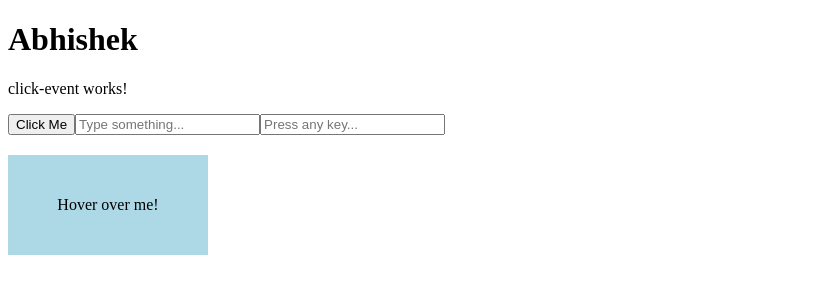
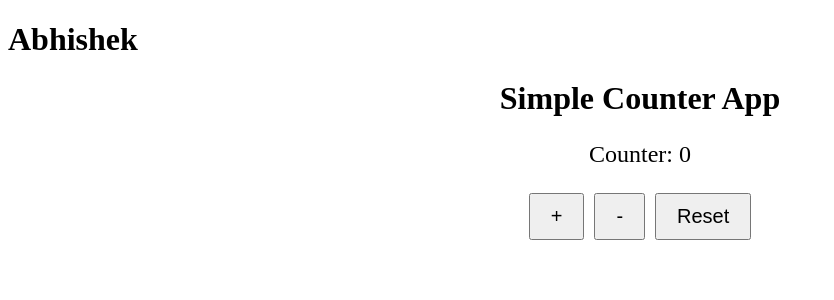
Before and after one commit to abhishek0903200/Angular, an Angular app: page / in a window 1280 px wide. Shown: the top 300 px of the page, without its empty margins (0-834 px from the left). Built offline with nearby package versions, Linux system fonts and the light colour scheme.

Commit message:
adding functions

```diff
--- a/src/app/app.html
+++ b/src/app/app.html
@@ -1,6 +1,7 @@
 <h1>Abhishek</h1>
 
-<app-click-event></app-click-event>
+<app-counter-app></app-counter-app>
+<!-- <app-click-event></app-click-event> -->
 
 <!-- <h2>{{count}}</h2>
 <button (click)="handleClick()">Submit</button> -->
--- a/src/app/app.ts
+++ b/src/app/app.ts
@@ -4,11 +4,13 @@ import { Login } from './login/login';
 import { SignInComponent } from './signin/sigin';
 import { Events } from './events/events';
 import { ClickEvent } from './click-event/click-event';
+import { CounterApp } from './counter-app/counter-app';
 
 @Component({
   selector: 'app-root',
   imports: [
-    ClickEvent,
+    CounterApp
+    // ClickEvent,
     // Login, SignInComponent, Events
   ],
   templateUrl: './app.html',
--- a/src/app/counter-app/counter-app.css
+++ b/src/app/counter-app/counter-app.css
@@ -0,0 +1,21 @@
+button{
+    font-size: 20px;
+    padding: 10px 20px;
+    margin: 5px;
+    cursor: pointer;
+}
+
+h1{
+    text-align: center;
+}
+
+.count{
+    font-size: 24px;
+    text-align: center;
+    margin-bottom: 20px;
+}
+
+.btns{
+    display: flex;
+    justify-content: center;
+}
--- a/src/app/counter-app/counter-app.html
+++ b/src/app/counter-app/counter-app.html
@@ -1 +1,12 @@
-<p>counter-app works!</p>
+<h1>Simple Counter App</h1>
+
+<p class="count">Counter: {{ count }}</p>
+
+<div class ="btns">
+    <!-- <button (click)="increment()">+</button>
+    <button (click)="decrement()">-</button>
+    <button (click)="reset()">Reset</button> -->
+    <button (click)="handle('plus')">+</button>
+    <button (click)="handle('minus')">-</button>
+    <button (click)="handle('reset')">Reset</button>
+</div>
--- a/src/app/counter-app/counter-app.ts
+++ b/src/app/counter-app/counter-app.ts
@@ -6,4 +6,36 @@ import { Component } from '@angular/core';
   templateUrl: './counter-app.html',
   styleUrl: './counter-app.css',
 })
-export class CounterApp {}
+export class CounterApp {
+  count = 0;
+
+  // increment() {
+  //   this.count++;
+  // }
+
+  // decrement() {
+  //   if (this.count > 0) {
+  //     this.count--;
+  //   }
+  // }
+
+  // reset(){
+  //   this.count = 0;
+  // }
+
+  handle(action: string){
+    if(action === "plus"){
+      this.count++;
+    }
+    else if(action === "minus"){
+      if (this.count > 0) {
+        this.count--;
+      }
+    }
+    else if(action === "reset"){
+      this.count = 0;
+    }
+  }
+
+
+}
--- /dev/null
+++ b/src/app/set-get-value/set-get-value.html
@@ -0,0 +1 @@
+<p>set-get-value works!</p>
```
Also changed, not shown: src/app/set-get-value/set-get-value.ts (added, +9 -0 lines), src/app/set-get-value/set-get-value.css (added), 1 other file (tests, documents, lock files or other folders).
